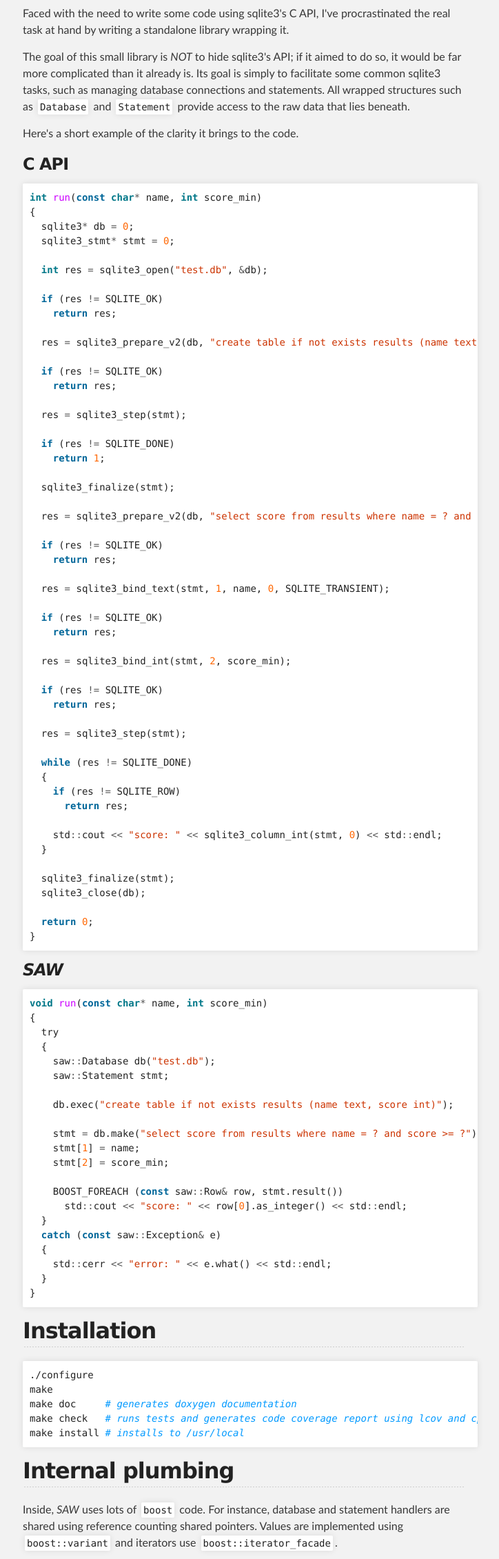
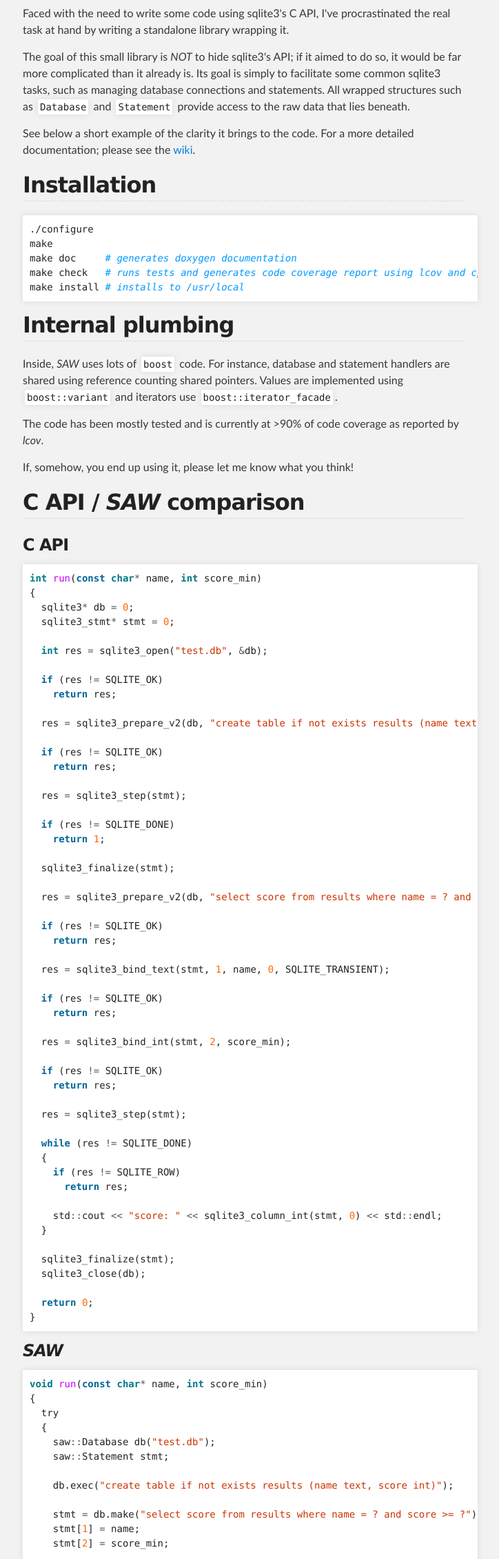
Before and after one commit to nicuveo/SAW, a plain HTML site: page index.html in a window 1280 px wide. Shown: the part 516-2776 px from the top of the page at 69% size, without its empty margins (287-1011 px from the left). Drawn offline with Linux system fonts and the light colour scheme.

Commit message:
Create gh-pages branch via GitHub

```diff
--- a/index.html
+++ b/index.html
@@ -48,7 +48,26 @@
 
 <p>The goal of this small library is <em>NOT</em> to hide sqlite3's API; if it aimed to do so, it would be far more complicated than it already is. Its goal is simply to facilitate some common sqlite3 tasks, such as managing database connections and statements. All wrapped structures such as <code>Database</code> and <code>Statement</code> provide access to the raw data that lies beneath.</p>
 
-<p>Here's a short example of the clarity it brings to the code.</p>
+<p>See below a short example of the clarity it brings to the code. For a more detailed documentation; please see the <a href="https://github.com/nicuveo/SAW/wiki">wiki</a>.</p>
+
+<h2>Installation</h2>
+
+<div class="highlight"><pre>./configure
+make
+make doc     <span class="c"># generates doxygen documentation</span>
+make check   <span class="c"># runs tests and generates code coverage report using lcov and cppcheck</span>
+make install <span class="c"># installs to /usr/local</span>
+</pre></div>
+
+<h2>Internal plumbing</h2>
+
+<p>Inside, <em>SAW</em> uses lots of <code>boost</code> code. For instance, database and statement handlers are shared using reference counting shared pointers. Values are implemented using <code>boost::variant</code> and iterators use <code>boost::iterator_facade</code>.</p>
+
+<p>The code has been mostly tested and is currently at &gt;90% of code coverage as reported by <em>lcov</em>.</p>
+
+<p>If, somehow, you end up using it, please let me know what you think!</p>
+
+<h2>C API / <em>SAW</em> comparison</h2>
 
 <h3>C API</h3>
 
@@ -130,23 +149,6 @@
   <span class="p">}</span>
 <span class="p">}</span>
 </pre></div>
-
-<h2>Installation</h2>
-
-<div class="highlight"><pre>./configure
-make
-make doc     <span class="c"># generates doxygen documentation</span>
-make check   <span class="c"># runs tests and generates code coverage report using lcov and cppcheck</span>
-make install <span class="c"># installs to /usr/local</span>
-</pre></div>
-
-<h2>Internal plumbing</h2>
-
-<p>Inside, <em>SAW</em> uses lots of <code>boost</code> code. For instance, database and statement handlers are shared using reference counting shared pointers. Values are implemented using <code>boost::variant</code> and iterators use <code>boost::iterator_facade</code>.</p>
-
-<p>The code has been mostly tested and is currently at &gt;90% of code coverage as reported by <em>lcov</em>.</p>
-
-<p>If, somehow, you end up using it, please let me know what you think!</p>
       </section>
     </div>
 
```
Also changed, not shown: params.json (+1 -1 lines).
